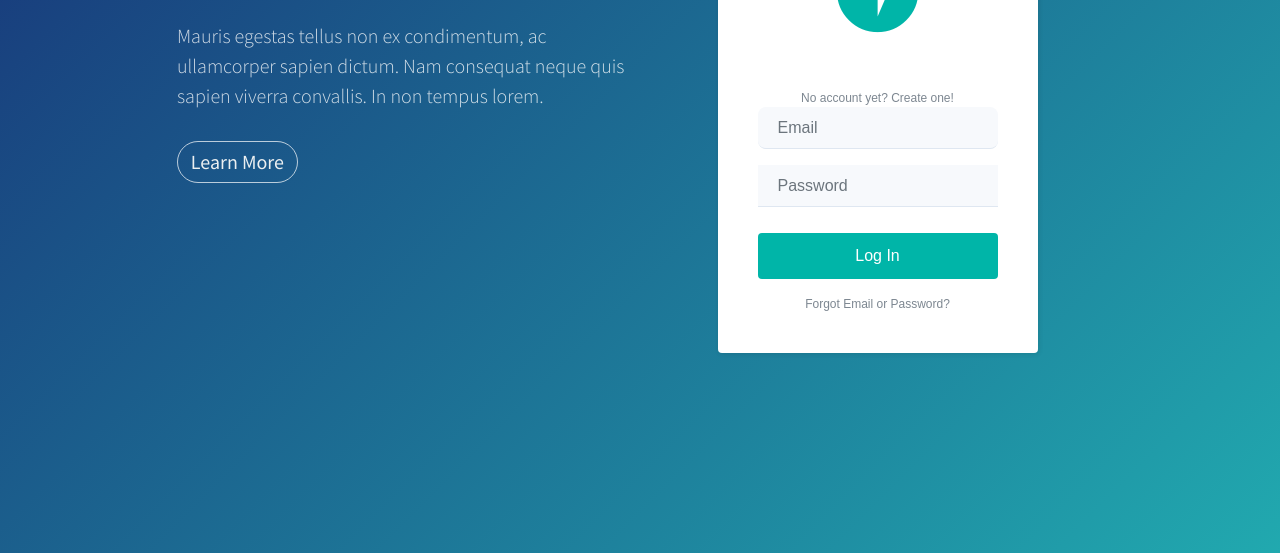
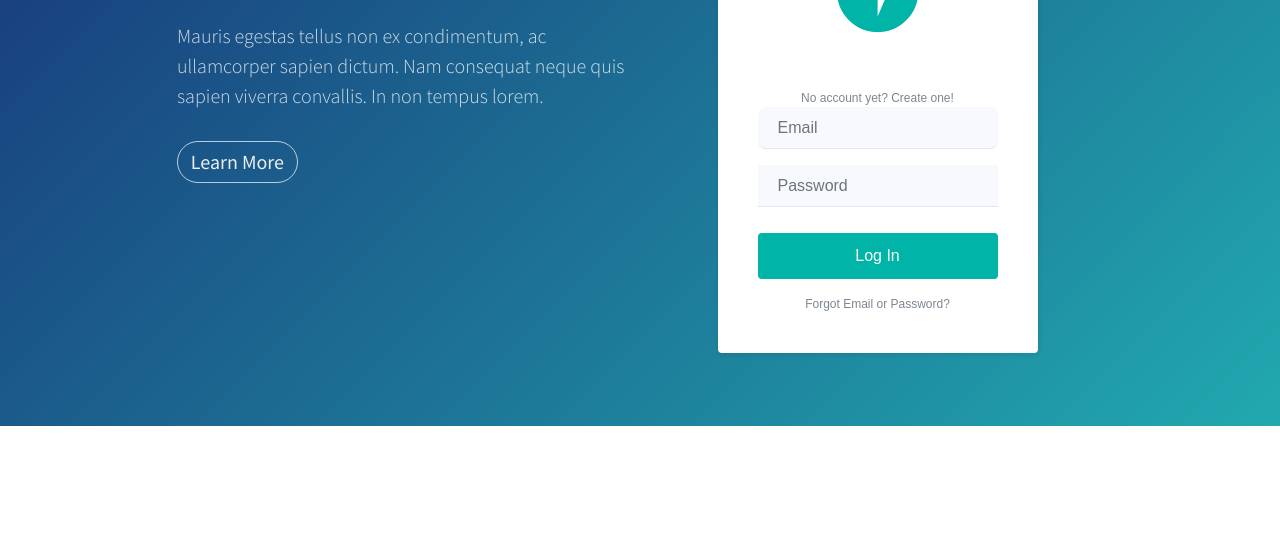
Before and after one commit to KonniLol/konnilol.github.io, a plain HTML site: page index.html in a window 1280 px wide. Shown: the part 374-927 px from the top of the page. After the commit the page ends 807 px from the top, so only its background shows below. Drawn offline with Linux system fonts and the light colour scheme; files whose address does not match are found by name.

Commit message:
Update index.html

```diff
--- a/index.html
+++ b/index.html
@@ -17,7 +17,7 @@
 </head>
 
 <body style="height: 100%;">
-    <header class="header-blue">
+    <header class="header-blue" style="height: 100%;">
         <nav class="navbar navbar-dark navbar-expand-md navigation-clean-search">
             <div class="container-fluid"><a class="navbar-brand" href="#">KonniLol's Project System</a><button data-bs-toggle="collapse" class="navbar-toggler" data-bs-target="#navcol-1"><span class="visually-hidden">Toggle navigation</span><span class="navbar-toggler-icon"></span></button>
                 <div class="collapse navbar-collapse" id="navcol-1">
```
